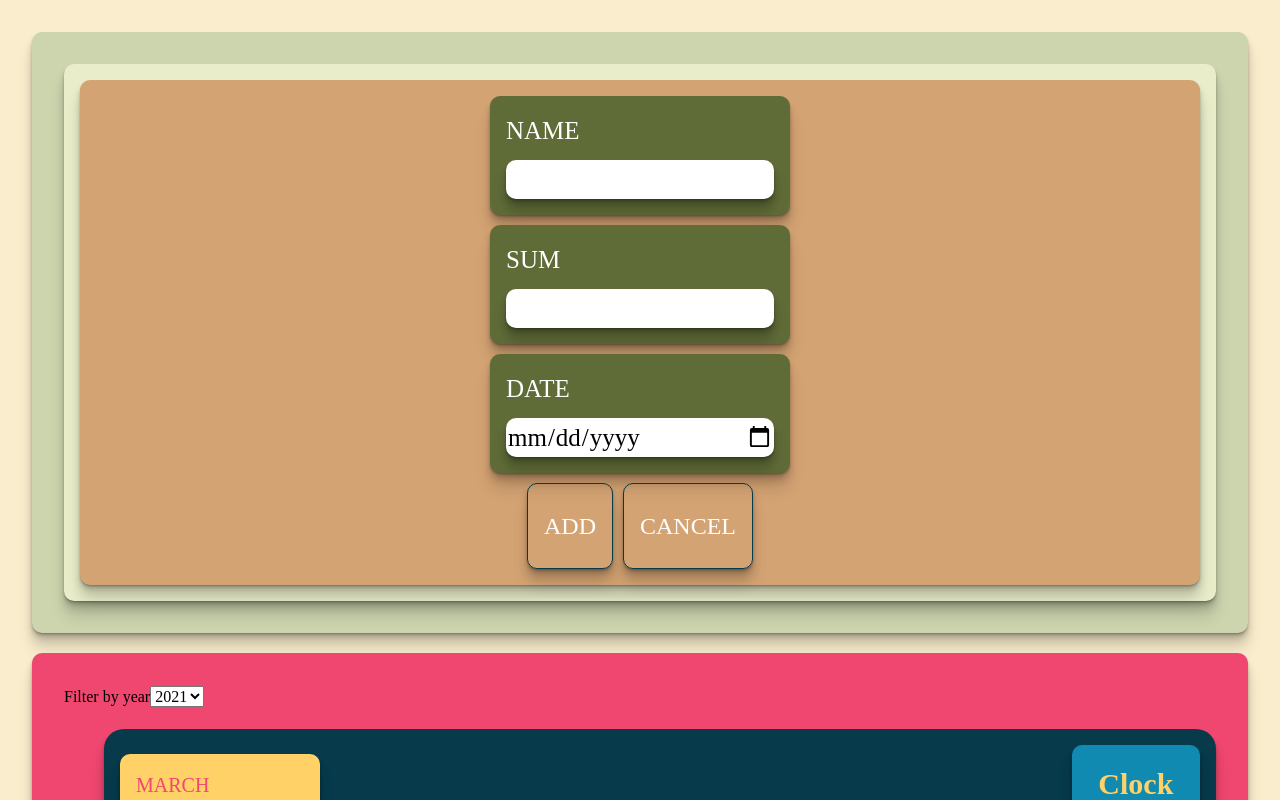
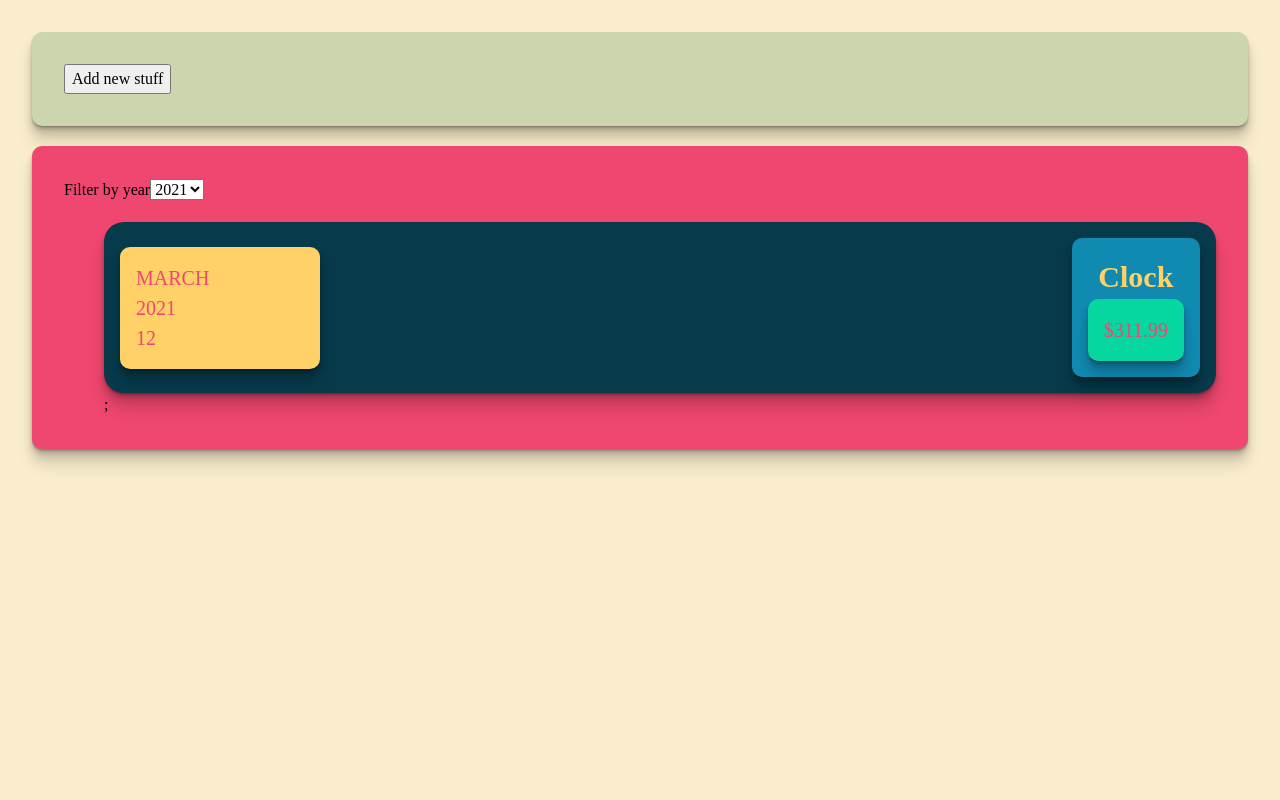
Before and after one commit to Andriikryl/money-counter-app, a React (Create React App) app: page / in a window 1280 px wide. Shown: the top 800 px of the page. Built offline with nearby package versions, Linux system fonts and the light colour scheme.

Commit message:
feat[cancelCostHandler]

```diff
--- a/src/components/CostForm.js
+++ b/src/components/CostForm.js
@@ -85,7 +85,13 @@ function CostForm(props) {
           <button className="new-cost__add" type="submit">
             Add
           </button>
-          <button className="new-sot-cancel">cancel</button>
+          <button
+            onClick={props.onCancel}
+            type="button"
+            className="new-sot-cancel"
+          >
+            cancel
+          </button>
         </div>
       </div>
     </form>
--- a/src/components/NewCost.js
+++ b/src/components/NewCost.js
@@ -1,6 +1,9 @@
+import { useState } from "react";
 import CostForm from "./CostForm";
 
 function NewCost(props) {
+  const [isFormVisible, setFormVisible] = useState(false);
+
   const saveCostDataHandler = (inputCostData) => {
     const costData = {
       ...inputCostData,
@@ -9,9 +12,24 @@ function NewCost(props) {
     props.onAddCost(costData);
   };
 
+  const inputConstDataHandler = () => {
+    setFormVisible(true);
+  };
+
+  const cancelCostHandler = () => {
+    setFormVisible(false);
+  };
+
   return (
     <div className="new-cost">
-      <CostForm onSaveCostData={saveCostDataHandler} />
+      {isFormVisible === false ? (
+        <button onClick={inputConstDataHandler}>Add new stuff</button>
+      ) : (
+        <CostForm
+          onSaveCostData={saveCostDataHandler}
+          onCancel={cancelCostHandler}
+        />
+      )}
     </div>
   );
 }
```
